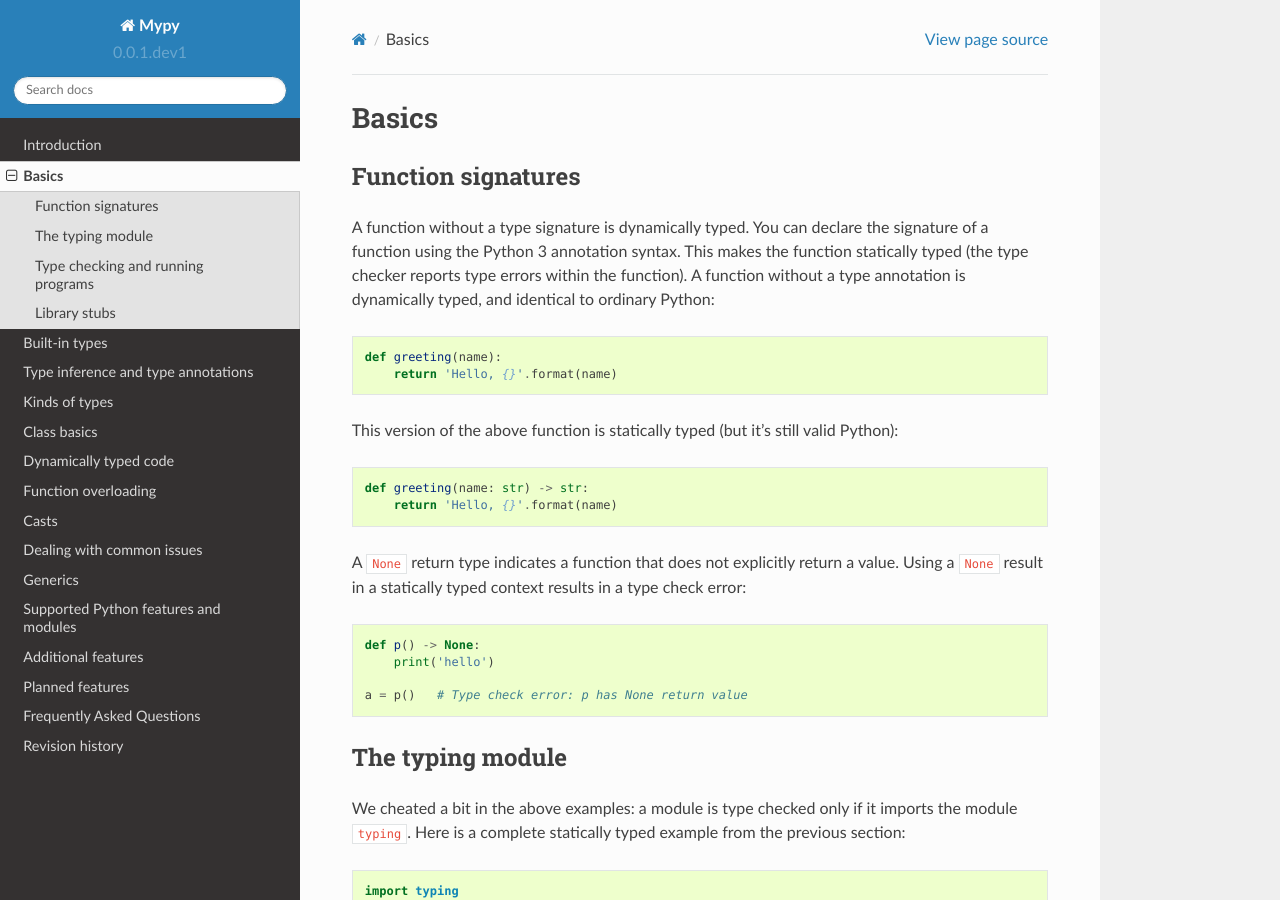
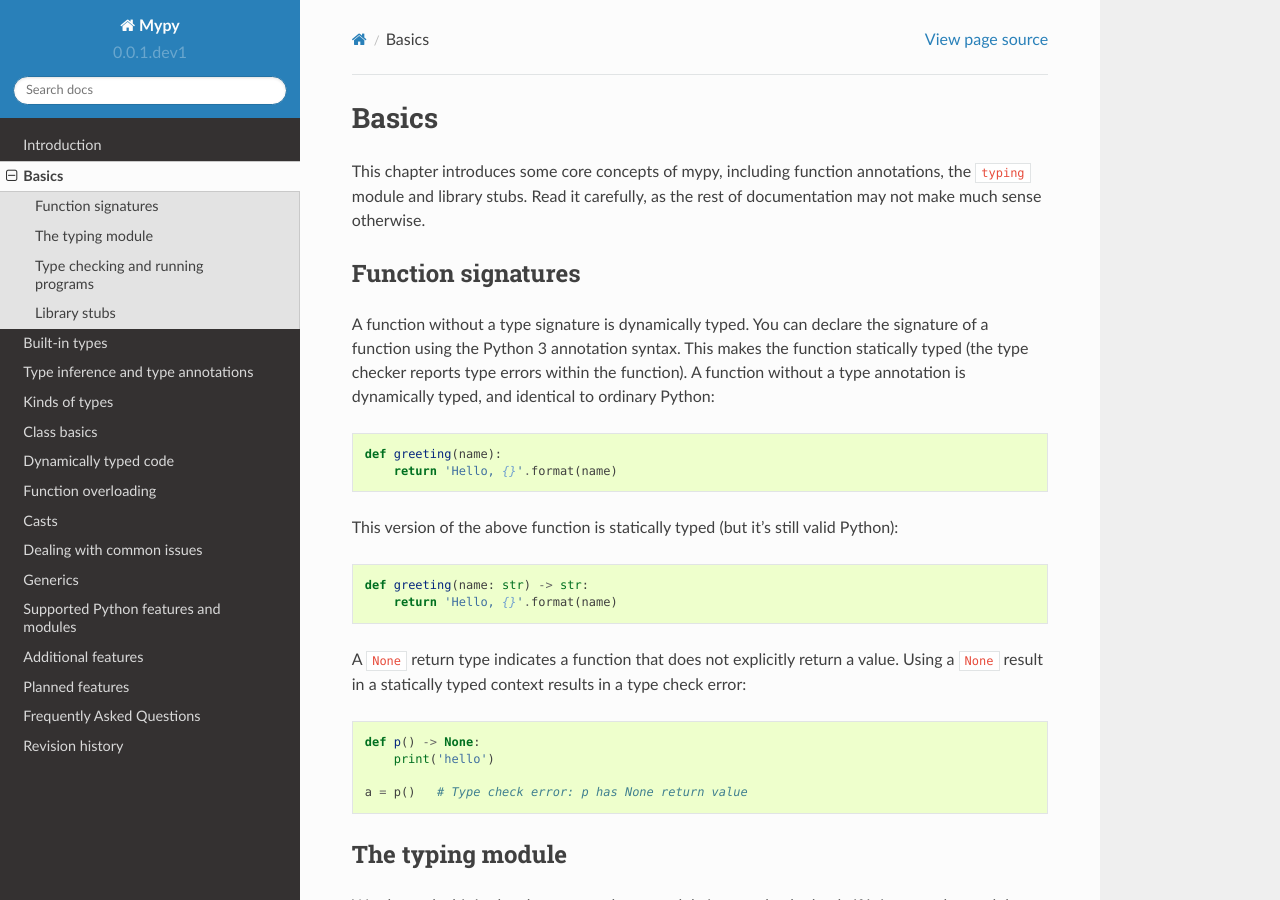
Before and after one commit to lucalysoft/mypy, a Sphinx documentation site: the page built from docs/source/basics.rst, in a window 1280 px wide and 900 px high. Built offline with Sphinx 7.4.7 and the Read the Docs theme 2.0.0, drawn with Linux system fonts in a browser that asks for light colours.

Commit message:
Add introduction to the chapter Basics

```diff
--- a/docs/source/basics.rst
+++ b/docs/source/basics.rst
@@ -1,5 +1,9 @@
 Basics
 ======
+
+This chapter introduces some core concepts of mypy, including function
+annotations, the ``typing`` module and library stubs. Read it carefully,
+as the rest of documentation may not make much sense otherwise.
 
 Function signatures
 *******************
```
